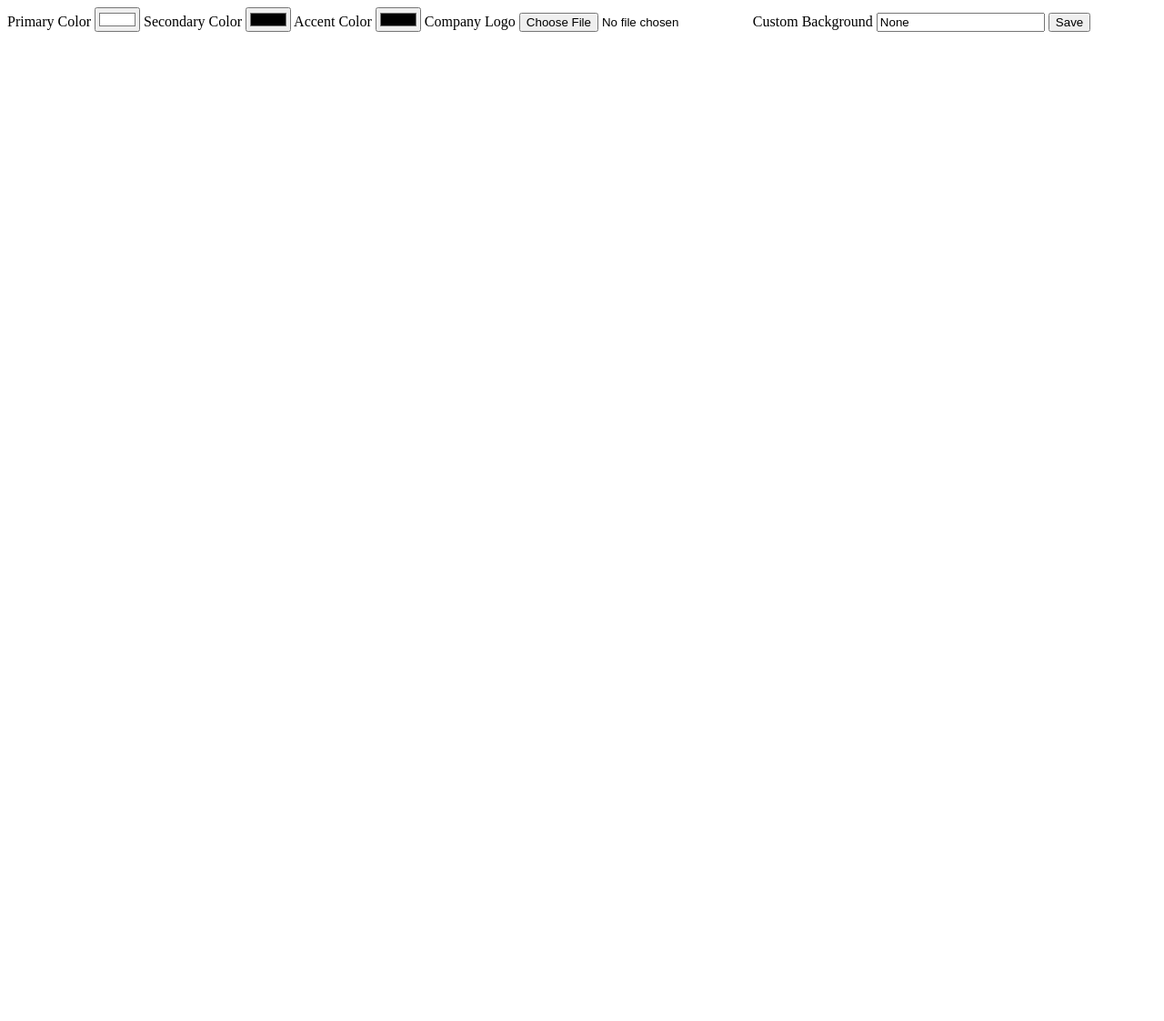
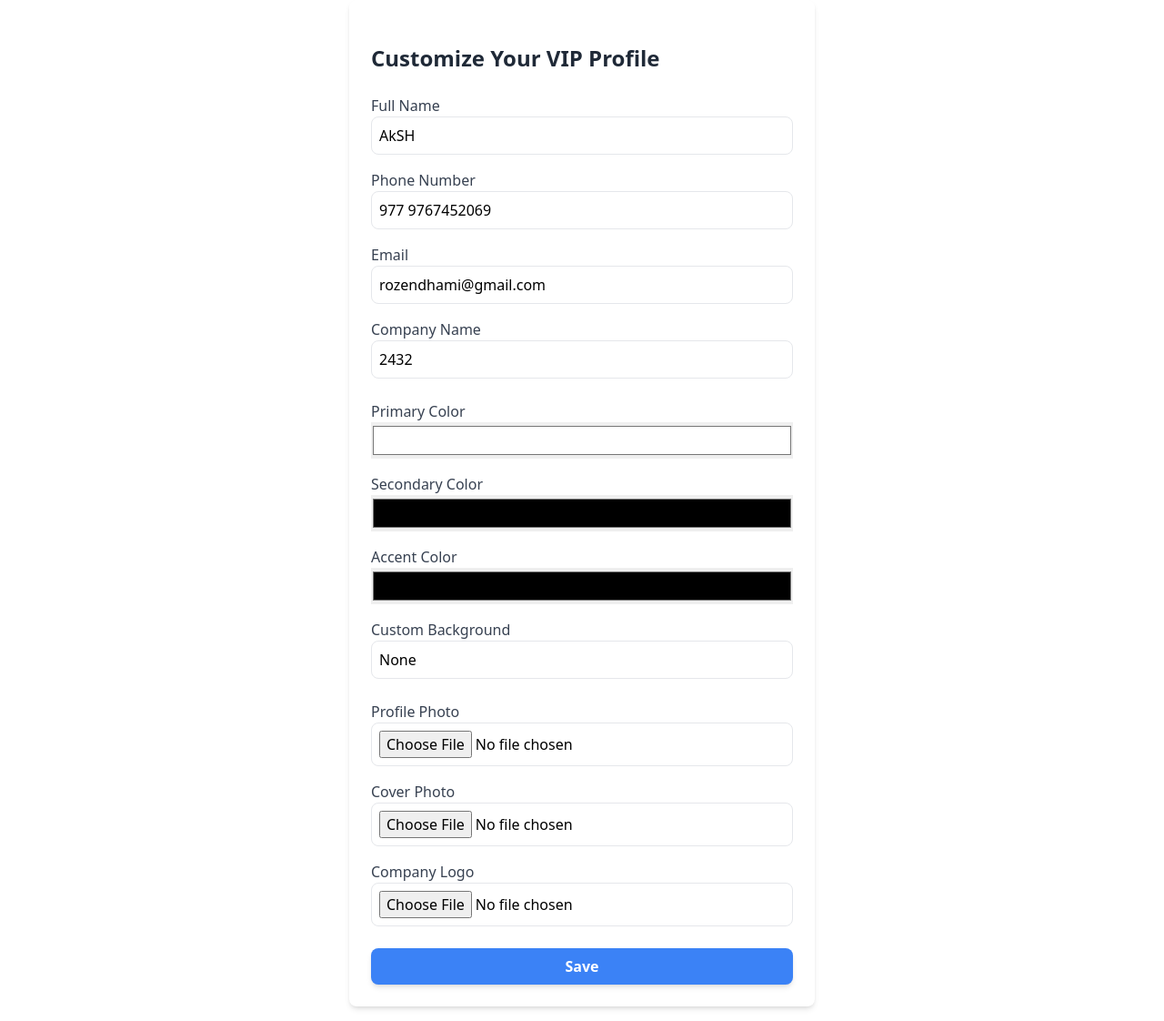
Before and after one commit to RobinDhami/vCards, a Django app: page /edit-vip-profile/3/ in a window 1280 px wide. Shown: the whole page at 91% size. Before the commit the page ends 35 px from the top, so only its background shows below. Run offline with Django 5.2, Linux system fonts and the light colour scheme; a user stored in the database is signed in; data comes from the database, SQL or seed files in the repository; both versions use the stored data as it was after the commit; some libraries are stand-ins or nearby versions.

Commit message:
ana;ytics

```diff
--- a/vcard_backend/vcards/Templates/edit_vip_profile.html
+++ b/vcard_backend/vcards/Templates/edit_vip_profile.html
@@ -1,19 +1,65 @@
-<form method="POST" enctype="multipart/form-data">
+<head>
+    <script src="https://cdn.tailwindcss.com"></script>
+</head>
+<form method="POST" enctype="multipart/form-data" class="space-y-6 bg-white p-6 rounded-lg shadow-md max-w-lg mx-auto">
     {% csrf_token %}
-    <label for="primary_color">Primary Color</label>
-    <input type="color" name="primary_color" value="{{ vip_profile.primary_color }}">
+    <h2 class="text-2xl font-bold text-gray-800 mb-4">Customize Your VIP Profile</h2>
 
-    <label for="secondary_color">Secondary Color</label>
-    <input type="color" name="secondary_color" value="{{ vip_profile.secondary_color }}">
+    <!-- User Information -->
+    <div class="grid grid-cols-1 gap-4">
+        <div>
+            <label for="user_name" class="font-medium text-gray-700">Full Name</label>
+            <input type="text" name="user_name" value="{{ customer.user_name }}" required class="w-full border p-2 rounded-lg">
+        </div>
+        <div>
+            <label for="phone" class="font-medium text-gray-700">Phone Number</label>
+            <input type="text" name="phone" value="{{ customer.phone }}" required class="w-full border p-2 rounded-lg">
+        </div>
+        <div>
+            <label for="email" class="font-medium text-gray-700">Email</label>
+            <input type="email" name="email" value="{{ customer.email }}" required class="w-full border p-2 rounded-lg">
+        </div>
+        <div>
+            <label for="company_name" class="font-medium text-gray-700">Company Name</label>
+            <input type="text" name="company_name" value="{{ customer.company_name }}" required class="w-full border p-2 rounded-lg">
+        </div>
+    </div>
 
-    <label for="accent_color">Accent Color</label>
-    <input type="color" name="accent_color" value="{{ vip_profile.accent_color }}">
+    <!-- Customization Options -->
+    <div class="grid grid-cols-1 gap-4">
+        <div>
+            <label for="primary_color" class="font-medium text-gray-700">Primary Color</label>
+            <input type="color" name="primary_color" value="{{ vip_profile.primary_color }}" class="w-full h-10 cursor-pointer">
+        </div>
+        <div>
+            <label for="secondary_color" class="font-medium text-gray-700">Secondary Color</label>
+            <input type="color" name="secondary_color" value="{{ vip_profile.secondary_color }}" class="w-full h-10 cursor-pointer">
+        </div>
+        <div>
+            <label for="accent_color" class="font-medium text-gray-700">Accent Color</label>
+            <input type="color" name="accent_color" value="{{ vip_profile.accent_color }}" class="w-full h-10 cursor-pointer">
+        </div>
+        <div>
+            <label for="custom_background" class="font-medium text-gray-700">Custom Background</label>
+            <input type="text" name="custom_background" value="{{ vip_profile.custom_background }}" placeholder="Enter custom background URL or color" class="w-full border p-2 rounded-lg">
+        </div>
+    </div>
 
-    <label for="company_logo">Company Logo</label>
-    <input type="file" name="company_logo">
+    <!-- Uploads -->
+    <div class="grid grid-cols-1 gap-4">
+        <div>
+            <label for="profile_photo" class="font-medium text-gray-700">Profile Photo</label>
+            <input type="file" name="profile_photo" class="w-full border p-2 rounded-lg">
+        </div>
+        <div>
+            <label for="cover_photo" class="font-medium text-gray-700">Cover Photo</label>
+            <input type="file" name="cover_photo" class="w-full border p-2 rounded-lg">
+        </div>
+        <div>
+            <label for="company_logo" class="font-medium text-gray-700">Company Logo</label>
+            <input type="file" name="company_logo" class="w-full border p-2 rounded-lg">
+        </div>
+    </div>
 
-    <label for="custom_background">Custom Background</label>
-    <input type="text" name="custom_background" value="{{ vip_profile.custom_background }}">
-
-    <button type="submit">Save</button>
+    <button type="submit" class="w-full bg-blue-500 hover:bg-blue-600 text-white font-bold py-2 px-4 rounded-lg shadow-md transition">Save</button>
 </form>
--- a/vcard_backend/vcards/models.py
+++ b/vcard_backend/vcards/models.py
@@ -39,6 +39,8 @@ class Customer(models.Model):
     personal_website = models.URLField(blank=True, null=True, verbose_name="Personal Website")
     bio = models.TextField(blank=True, null=True, verbose_name="Bio")
     nfc_taps = models.IntegerField(default=0)  # Track NFC card taps
+    vcard_views = models.IntegerField(default=0)  # Track vCard views
+    vcard_saves = models.IntegerField(default=0)  # Track vCard saves
     customer_type = models.CharField(
         max_length=10,
         choices=CustomerType.choices,
@@ -81,7 +83,6 @@ class VIPProfile(models.Model):
     # Additional features for VIP (optional)
     custom_stylesheet = models.TextField(blank=True, null=True)
 
-
     def __str__(self):
         return f"VIP Profile for {self.customer.user_name}"
 
```
Also changed, not shown: vcard_backend/vcards/Templates/analytics.html (+28 -9 lines), vcard_backend/db.sqlite3, vcard_backend/vcards/migrations/0010_alter_vipprofile_company_logo.py (added).
